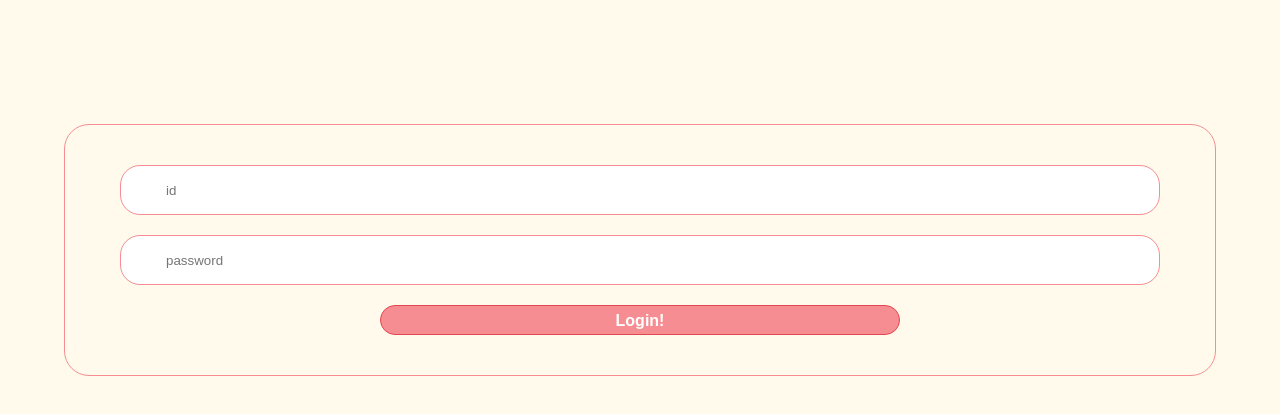
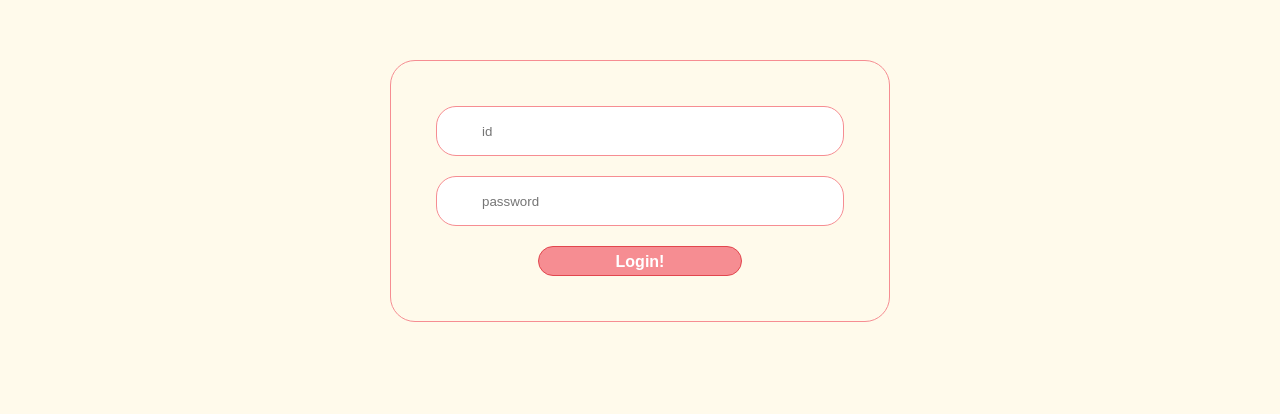
Before and after one commit to kwyj02111/toDoList, a React (Create React App) app in the folder client/: page / in a window 1280 px wide. Shown: the part 132-546 px from the top of the page. Built offline with nearby package versions, Linux system fonts and the light colour scheme.

Commit message:
[mod] Modify Login CSS & Variable name

```diff
--- a/client/src/assets/css/home.css
+++ b/client/src/assets/css/home.css
@@ -1,5 +1,5 @@
 .home-container{
     width: 100%;
     height: 100%;
-    position: relative;
+    text-align: center;
 }
--- a/client/src/assets/css/login.css
+++ b/client/src/assets/css/login.css
@@ -1,15 +1,23 @@
 .login-container {
-    width: 90%;
+    width: 100%;
+    height: auto;
+    text-align: center;
+    padding-top: 15%;
+}
+
+.login-area {
+    width: 100%;
+    max-width: 500px;
     height: auto;
     display: inline-block;
     border: 1px solid #f68d92;
     border-radius: 25px;
-    margin: 20% 5% 0 5%;
-    padding: 0 15px;
+    margin: 0 auto;
+    padding: 25px;
 }
 
 .login-input-area {
-    padding: 40px;
+    padding: 20px;
 }
 
 .login-input-box {
@@ -42,7 +50,6 @@
     text-align: center;
     width: 50%;
     height: 30px;
-    margin-left: 25%;
     border: 1px solid #e2464e;
     border-radius: 20px;
     line-height: 30px;
--- a/client/src/components/Login.js
+++ b/client/src/components/Login.js
@@ -9,6 +9,7 @@ const Login = ({ loginState, loginClick }) => {
 
     return (
         <div className="login-container">
+            <div className="login-area">
                 <form
                     className="login-input-area"
                     onSubmit={ e => {
@@ -50,6 +51,7 @@ const Login = ({ loginState, loginClick }) => {
                     </button>
                 </form>
             </div>
+        </div>
 
     );
 };
--- a/client/src/containers/HomeContainer.js
+++ b/client/src/containers/HomeContainer.js
@@ -3,7 +3,7 @@ import { connect } from 'react-redux';
 import * as actions from '../actions';
 import * as axiosService from '../services/axios/axios';
 import * as userInfoService from '../services/userInfo/userInfo';
-import { LoginURL } from '../services/axios/axiosUrl';
+import { loginURL } from '../services/axios/axiosUrl';
 
 
 const mapStateToProps = (state) => ({
@@ -16,7 +16,7 @@ const mapDispatchToProps = (dispatch) => ({
             return;
         }
 
-        let url = LoginURL;
+        let url = loginURL;
         var param = {
             USER_ID : id,
             USER_PASSWORD : pwd,
@@ -24,6 +24,11 @@ const mapDispatchToProps = (dispatch) => ({
         };
 
         const login = await axiosService.getData(url, param);
+
+        if(login.data.result !== 1){
+            alert(login.data.msg);
+            return;
+        }
 
         if(login.data.data.code === 1){
             dispatch(actions.loginSuccess(id));
@@ -33,6 +38,8 @@ const mapDispatchToProps = (dispatch) => ({
         }else{
             alert(login.data.data.msg);
         }
+
+        return;
     },
 });
 
```
Lines whose indentation alone changed are shown as unchanged.
